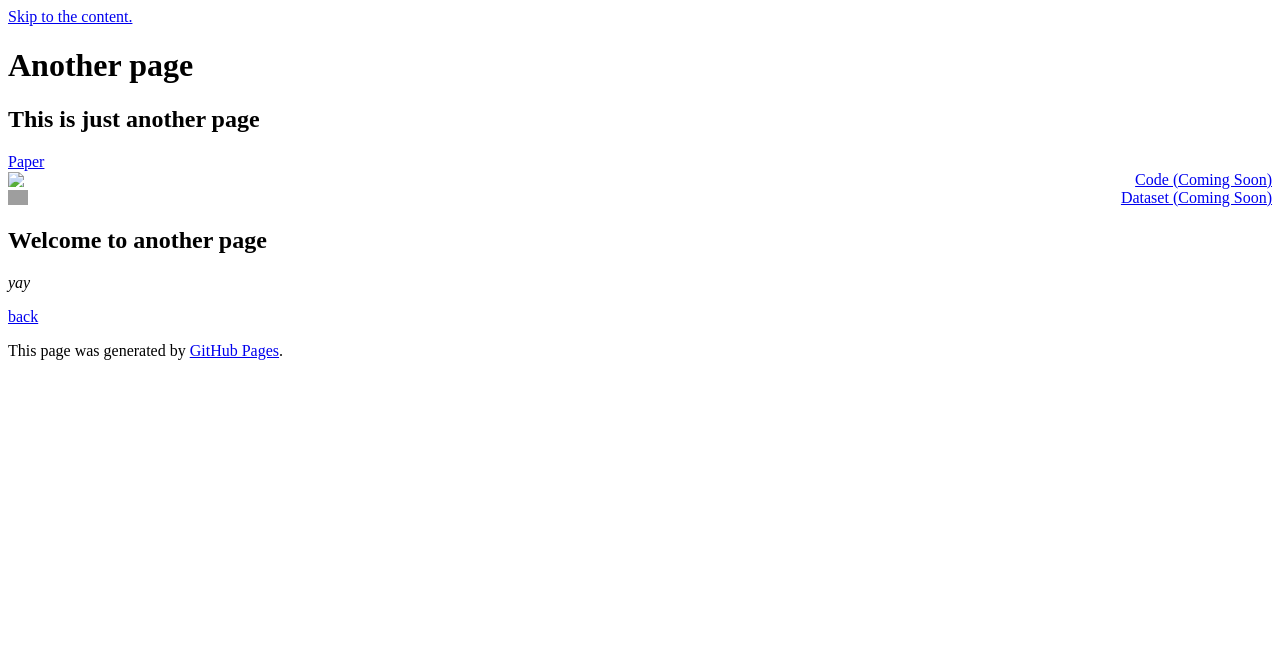
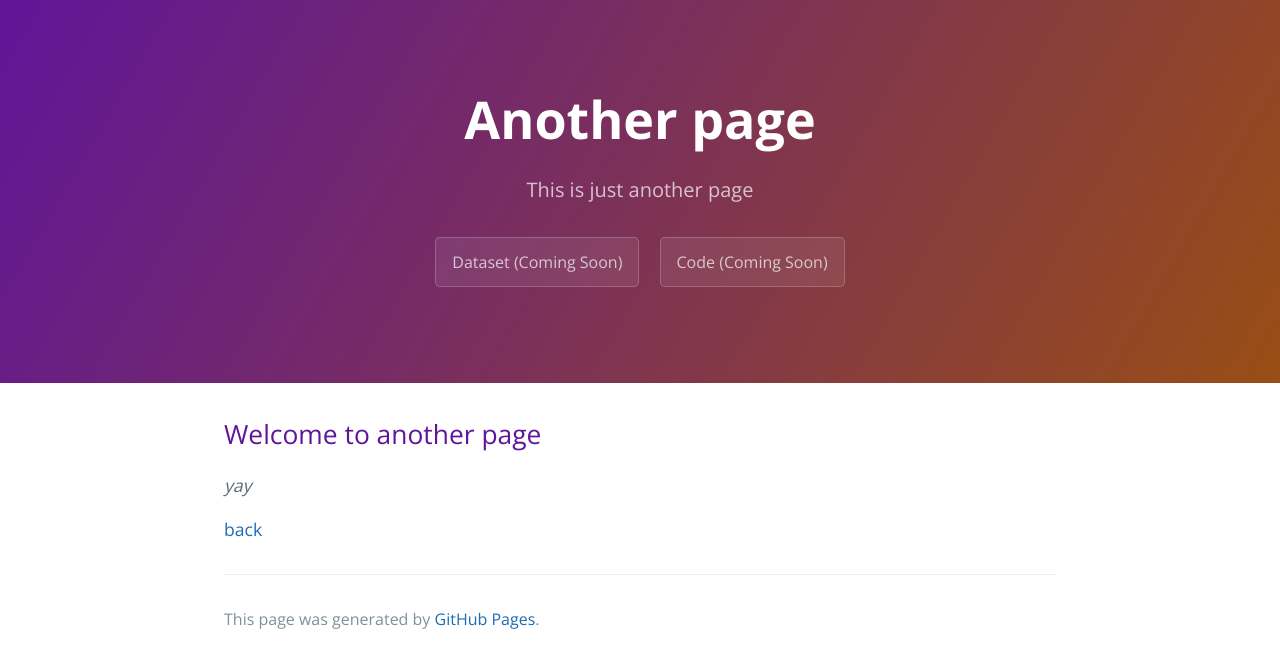
Before and after one commit to neuromortx/neuromortx.github.io, a Jekyll site: the page built from another-page.md, in a window 1280 px wide. Shown: the top 668 px of the page. Built offline with Jekyll 4.4.1, drawn with Linux system fonts in a browser that asks for light colours; grey boxes are pictures that could not be loaded.

Commit message:
Update default.html

```diff
--- a/_layouts/default.html
+++ b/_layouts/default.html
@@ -7,9 +7,9 @@
     <link rel="preconnect" href="https://fonts.gstatic.com">
     <link rel="preload" href="https://fonts.googleapis.com/css?family=Open+Sans:400,700&display=swap" as="style" type="text/css" crossorigin>
     <meta name="viewport" content="width=device-width, initial-scale=1">
-    <meta name="theme-color" content="#157878">
+    <meta name="theme-color" content="#78154d">
     <meta name="apple-mobile-web-app-status-bar-style" content="black-translucent">
-    <link rel="stylesheet" href="{{ '/assets/style.css?v=' | append: site.github.build_revision | relative_url }}">
+    <link rel="stylesheet" href="{{ '/assets/css/style.css?v=' | append: site.github.build_revision | relative_url }}">
     {% include head-custom.html %}
   </head>
   <body>
@@ -18,25 +18,22 @@
     <header class="page-header" role="banner">
       <h1 class="project-name">{{ page.title | default: site.title | default: site.github.repository_name }}</h1>
       <h2 class="project-tagline">{{ page.description | default: site.description | default: site.github.project_tagline }}</h2>
-      <a href="#" class="btn">Paper</a>
-      <a href="#" class="btn">
-        <div style="display: flex; flex-direction: row; align-items: center; justify-content: space-between;">
-          <img src="assets/images/github.png" height="15px" style="margin-right: 3px">
-          <span>Code (Coming Soon)</span>
-        </div>
-      </a>
-      <a href="#" class="btn">
-        <div style="display: flex; flex-direction: row; align-items: center; justify-content: space-between;">
-          <img src="assets/images/darasets.png" height="15px" style="margin-right: 3px">
-          <span>Dataset (Coming Soon)</span>
-        </div>
-      </a>
+      {% if site.github.is_project_page %}
+        <a href="{{ site.github.repository_url }}" class="btn">View on GitHub</a>
+      {% endif %}
+      {% if site.show_downloads %}
+        <a href="{{  }}" class="btn">Dataset (Coming Soon)</a>
+        <a href="{{  }}" class="btn">Code (Coming Soon)</a>
+      {% endif %}
     </header>
 
     <main id="content" class="main-content" role="main">
       {{ content }}
 
       <footer class="site-footer">
+        {% if site.github.is_project_page %}
+          <span class="site-footer-owner"><a href="{{ site.github.repository_url }}">{{ site.github.repository_name }}</a> is maintained by <a href="{{ site.github.owner_url }}">{{ site.github.owner_name }}</a>.</span>
+        {% endif %}
         <span class="site-footer-credits">This page was generated by <a href="https://pages.github.com">GitHub Pages</a>.</span>
       </footer>
     </main>
```
